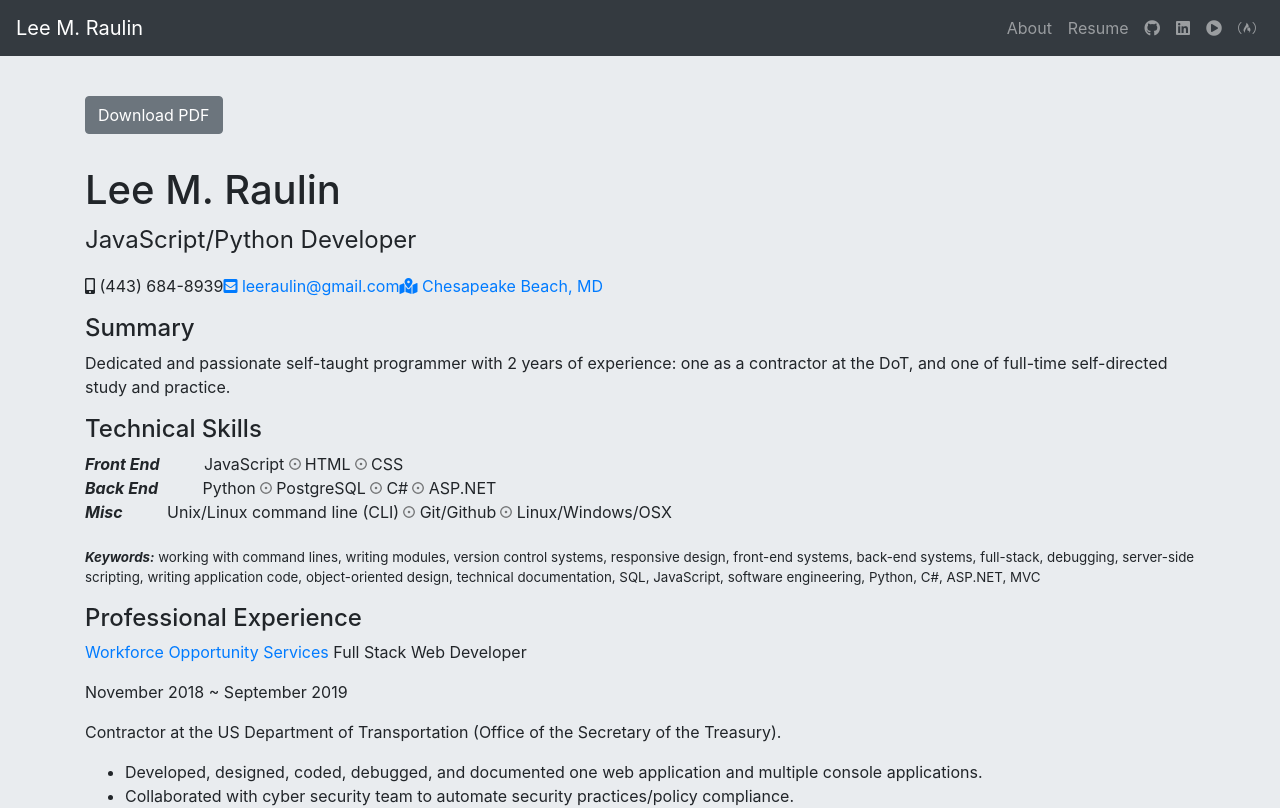
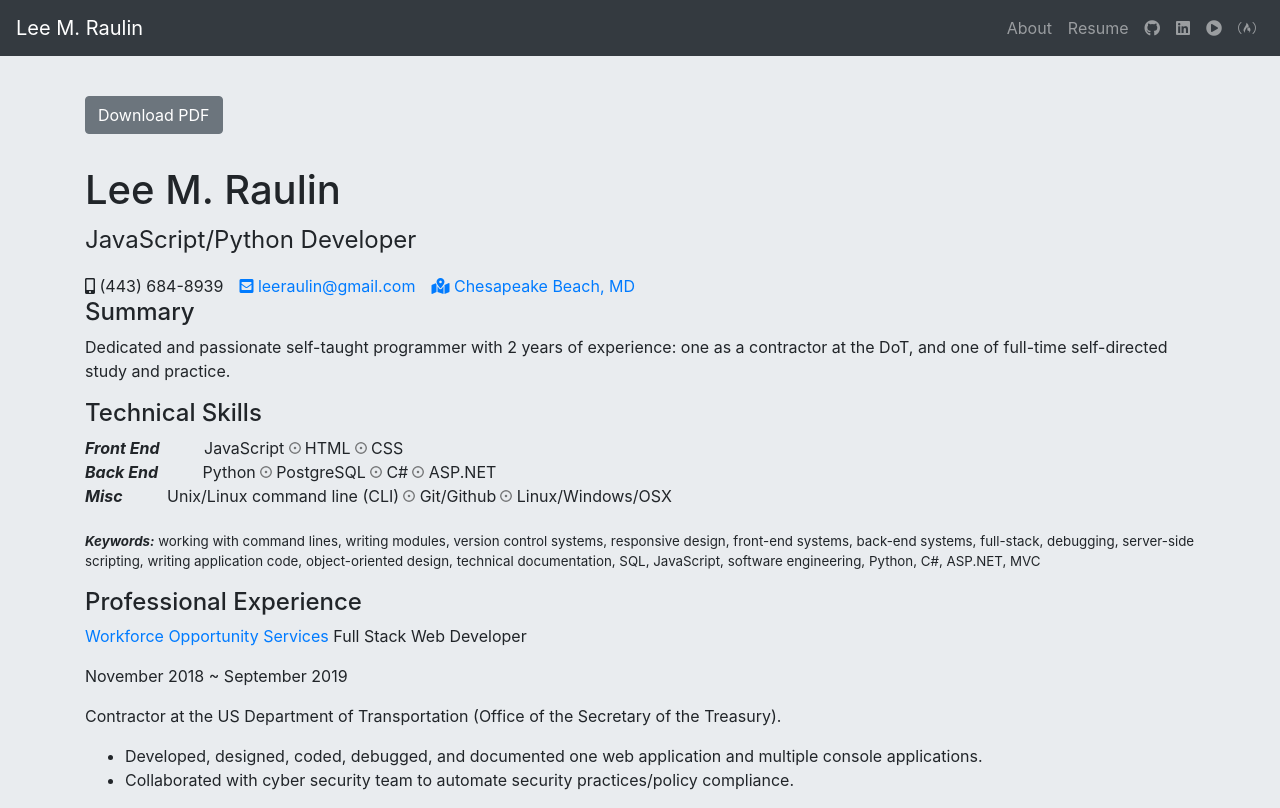
Before and after one commit to lraulin/reactstrap-resume, a React (Create React App) app: page /resume in a window 1280 px wide. Shown: the top 808 px of the page. Built offline with nearby package versions, Linux system fonts and the light colour scheme.

Commit message:
Fix spacing between contact info

```diff
--- a/src/Resume.jsx
+++ b/src/Resume.jsx
@@ -41,6 +41,7 @@ const centered = {
 
 const floatLeft = {
   float: "left",
+  margin: ".5em",
 };
 
 const clear = {
@@ -85,7 +86,7 @@ const Resume = props => {
               {/* START contactSection */}
               <section
                 id="contactSection"
-                style={{ marginBottom: "1em", overflow: "hidden" }}
+                style={{ margin: "-.5em", overflow: "hidden" }}
               >
                 <span className="contactInfo phoneNumber" style={floatLeft}>
                   <i className="fas fa-mobile-alt"></i> (443) 684-8939
```
